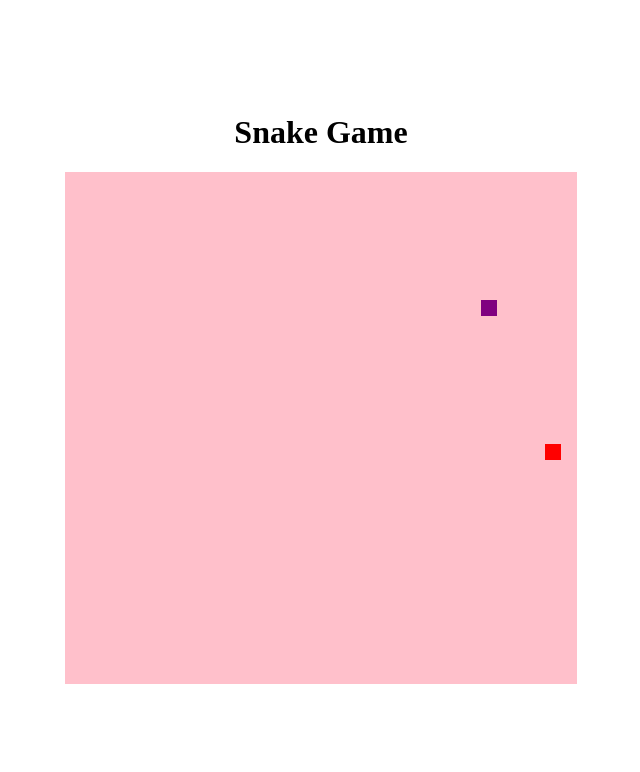
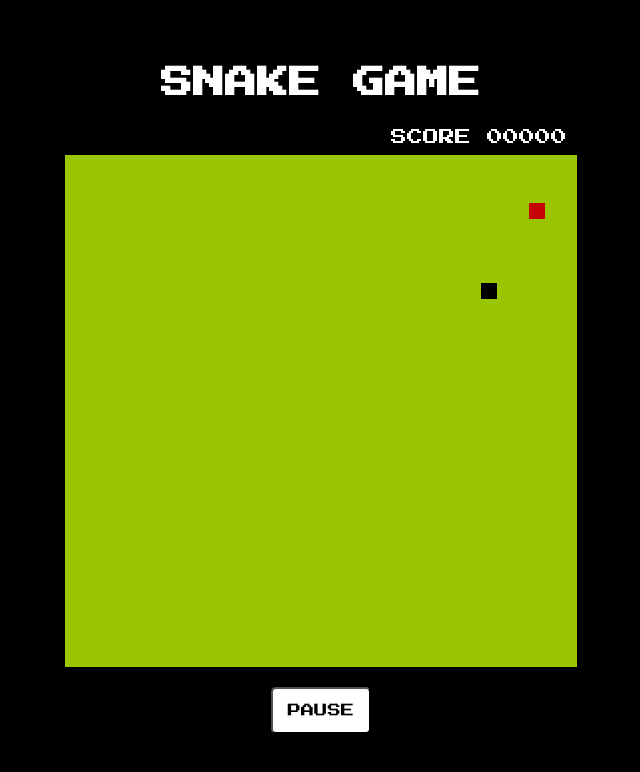
Before and after one commit to ingridflack/jogo_da_cobrinha, a plain HTML site: page index.html in a window 1280 px wide. Shown: the whole page, without its empty margins (319-959 px from the left). Drawn offline with Linux system fonts and the light colour scheme.

Commit message:
Layout improvement, pause and play again functionalities

```diff
--- a/css/main.css
+++ b/css/main.css
@@ -1,7 +1,77 @@
+* {
+  margin: 0;
+  padding: 0;
+  box-sizing: border-box;
+}
+
 body {
-  height: 95vh;
+  background-color: #000;
+  min-height: 100vh;
   display: flex;
   justify-content: center;
   align-items: center;
   flex-direction: column;
+  font-family: "Press Start 2P", sans-serif;
+  max-width: 512px;
+  margin: 0 auto;
 }
+
+.btns {
+  margin-top: 20px;
+}
+
+.hidden {
+  display: none;
+}
+
+.btn {
+  padding: 15px;
+  font-family: "Press Start 2P", sans-serif;
+  border-radius: 5px;
+  color: #000;
+  background-color: #fff;
+  cursor: pointer;
+  transition: opacity 300ms ease;
+  text-transform: uppercase;
+}
+
+.btn:hover {
+  opacity: 70%;
+}
+
+h1 {
+  color: #fff;
+  margin-bottom: 20px;
+}
+
+.score-container {
+  background-color: #000;
+  display: flex;
+  justify-content: flex-end;
+  color: #fff;
+  padding: 10px;
+  width: 100%;
+}
+
+.game-container {
+  position: relative;
+}
+
+#game-status {
+  background-color: rgba(0, 0, 0, 0.4);
+  color: #fff;
+  display: none;
+  font-size: 40px;
+  align-items: center;
+  justify-content: center;
+  left: 0;
+  top: 0;
+  position: absolute;
+  width: 100%;
+  height: 100%;
+  text-transform: uppercase;
+}
+
+#game-status.show {
+  display: flex;
+}
--- a/index.html
+++ b/index.html
@@ -6,10 +6,28 @@
     <meta name="viewport" content="width=device-width, initial-scale=1.0" />
     <link rel="stylesheet" href="css/main.css" />
     <script defer src="js/main.js"></script>
+    <link rel="preconnect" href="https://fonts.gstatic.com" />
+    <link
+      href="https://fonts.googleapis.com/css2?family=Press+Start+2P&display=swap"
+      rel="stylesheet"
+    />
     <title>Snake Game</title>
   </head>
   <body>
-    <h1>Snake Game</h1>
-    <canvas id="snake" width="512" height="512"></canvas>
+    <h1>SNAKE GAME</h1>
+
+    <div class="score-container">
+      <p class="score">SCORE <span id="score">0</span></p>
+    </div>
+
+    <div class="game-container">
+      <canvas id="snake" width="512" height="512"></canvas>
+      <div id="game-status"></div>
+    </div>
+
+    <div class="btns">
+      <button class="btn" id="btn-pause">PAUSE</button>
+      <button class="btn" id="btn-play-again">PLAY AGAIN</button>
+    </div>
   </body>
 </html>
--- a/js/main.js
+++ b/js/main.js
@@ -1,48 +1,113 @@
 const canvas = document.getElementById("snake");
 const context = canvas.getContext("2d");
+const score = document.getElementById("score");
+const status = document.getElementById("game-status");
+
+const playAgainButton = document.getElementById("btn-play-again");
+const pauseButton = document.getElementById("btn-pause");
+
+playAgainButton.addEventListener("click", reset);
+pauseButton.addEventListener("click", togglePause);
+
 const box = 16;
 const columns = 32;
 
-const snake = [
-  {
-    x: 8 * box,
-    y: 8 * box,
-  },
-];
-let direction = "right";
-let food = {
-  x: Math.floor(Math.random() * (columns - 1) + 1) * box,
-  y: Math.floor(Math.random() * (columns - 1) + 1) * box,
-};
+const INITIAL_SNAKE = [{ x: 8 * box, y: 8 * box }];
+const INITIAL_DIRECTION = "right";
+
+let food;
+let jogo;
+let snake;
+let direction;
+
+let paused = false;
+
+function reset() {
+  if (jogo) clearInterval(jogo);
+
+  setScore(0);
+  hideStatus();
+  generateFood();
+
+  playAgainButton.classList.add("hidden");
+
+  direction = INITIAL_DIRECTION;
+  snake = [...INITIAL_SNAKE];
+  jogo = setInterval(iniciarJogo, 60);
+}
+
+function togglePause() {
+  if (!paused) {
+    showStatus("Paused");
+    pauseButton.textContent = "Resume";
+  } else {
+    hideStatus();
+    pauseButton.textContent = "Pause";
+  }
+
+  paused = !paused;
+}
 
 function criarBG() {
   const size = box * columns;
-  context.fillStyle = "pink";
+  context.fillStyle = "#9ac503";
   context.fillRect(0, 0, size, size);
 }
 
 function criarCobrinha() {
   for (let i = 0; i < snake.length; i++) {
-    context.fillStyle = "purple";
+    context.fillStyle = "black";
     context.fillRect(snake[i].x, snake[i].y, box, box);
   }
 }
 
+function generateFood() {
+  food = {
+    x: Math.floor(Math.random() * (columns - 1) + 1) * box,
+    y: Math.floor(Math.random() * (columns - 1) + 1) * box,
+  };
+}
+
 function desenharComida() {
-  context.fillStyle = "red";
+  context.fillStyle = "#c50303";
   context.fillRect(food.x, food.y, box, box);
 }
 
 document.addEventListener("keydown", update);
 
+function setScore(value) {
+  score.textContent = value.toString().padStart(5, "0");
+}
+
+function addScore(amount) {
+  const currentValue = Number(score.textContent);
+  setScore(currentValue + amount);
+}
+
 function update(event) {
-  if (event.keyCode == 37 && direction != "right") direction = "left";
-  if (event.keyCode == 38 && direction != "down") direction = "up";
-  if (event.keyCode == 39 && direction != "left") direction = "right";
-  if (event.keyCode == 40 && direction != "up") direction = "down";
+  if (event.keyCode == 80) togglePause();
+
+  if (!paused) {
+    if (event.keyCode == 37 && direction != "right") direction = "left";
+    if (event.keyCode == 38 && direction != "down") direction = "up";
+    if (event.keyCode == 39 && direction != "left") direction = "right";
+    if (event.keyCode == 40 && direction != "up") direction = "down";
+  }
+}
+
+function hideStatus() {
+  status.classList.remove("show");
+  status.textContent = "";
+}
+
+function showStatus(message) {
+  status.classList.add("show");
+  status.textContent = message;
 }
 
 function iniciarJogo() {
+  if (paused) return;
+
   if (snake[0].x > (columns - 1) * box) snake[0].x = 0;
   if (snake[0].x < 0) snake[0].x = columns * box;
   if (snake[0].y > (columns - 1) * box) snake[0].y = 0;
@@ -55,7 +120,8 @@ function iniciarJogo() {
       console.log(i, snake[i].x, snake[i].y);
 
       clearInterval(jogo);
-      alert("Game Over");
+      playAgainButton.classList.remove("hidden");
+      showStatus("Game over");
     }
   }
 
@@ -74,8 +140,8 @@ function iniciarJogo() {
   if (snakeX != food.x || snakeY != food.y) {
     snake.pop();
   } else {
-    food.x = Math.floor(Math.random() * (columns - 1) + 1) * box;
-    food.y = Math.floor(Math.random() * (columns - 1) + 1) * box;
+    generateFood();
+    addScore(10);
   }
 
   const newHead = {
@@ -86,7 +152,7 @@ function iniciarJogo() {
   snake.unshift(newHead);
 }
 
-const jogo = setInterval(iniciarJogo, 60);
+reset();
 
 // document.getElementsByTagName("body")[0].addEventListener("click", () => {
 //   const previous = snake[snake.length - 1];
```
